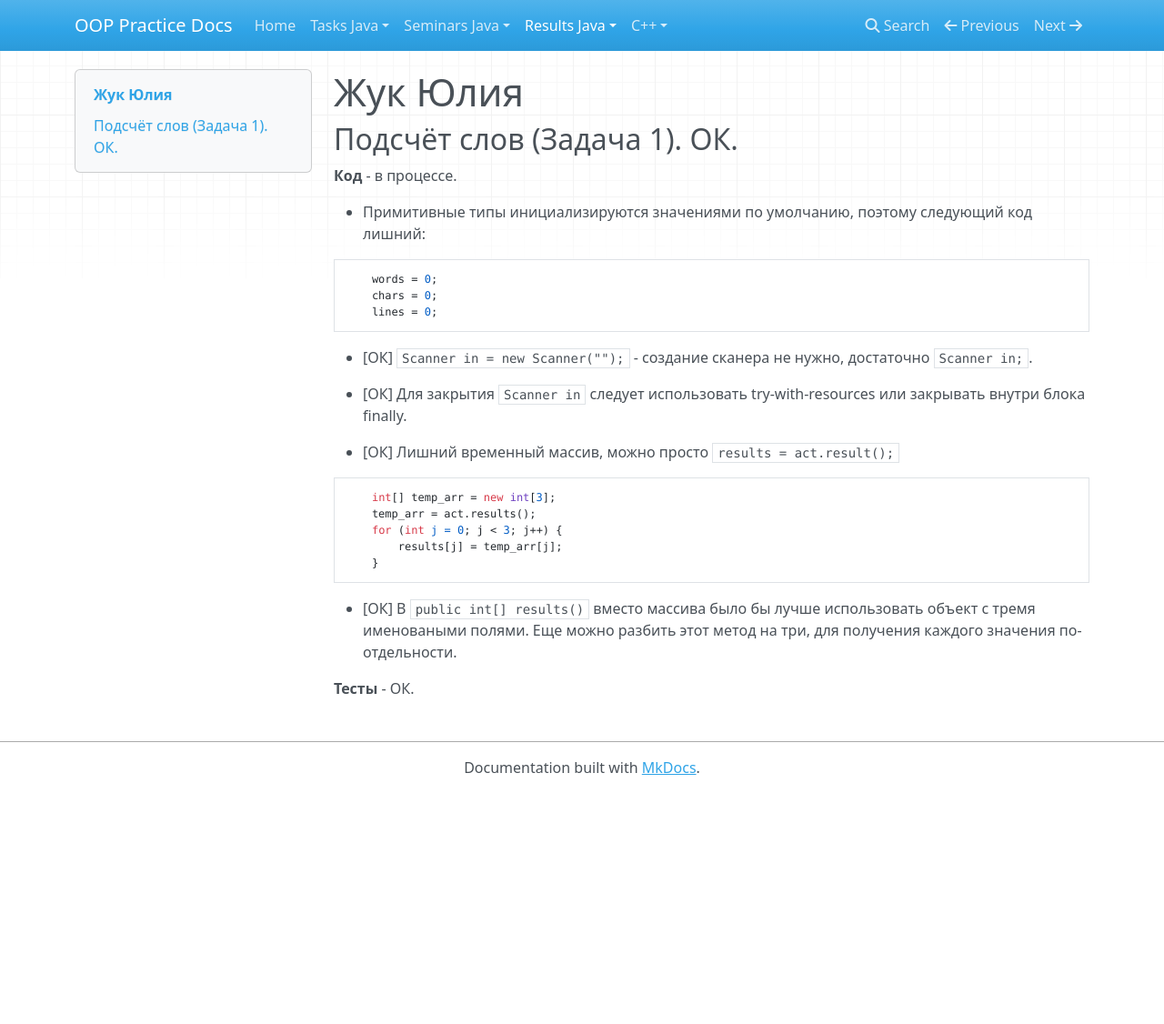
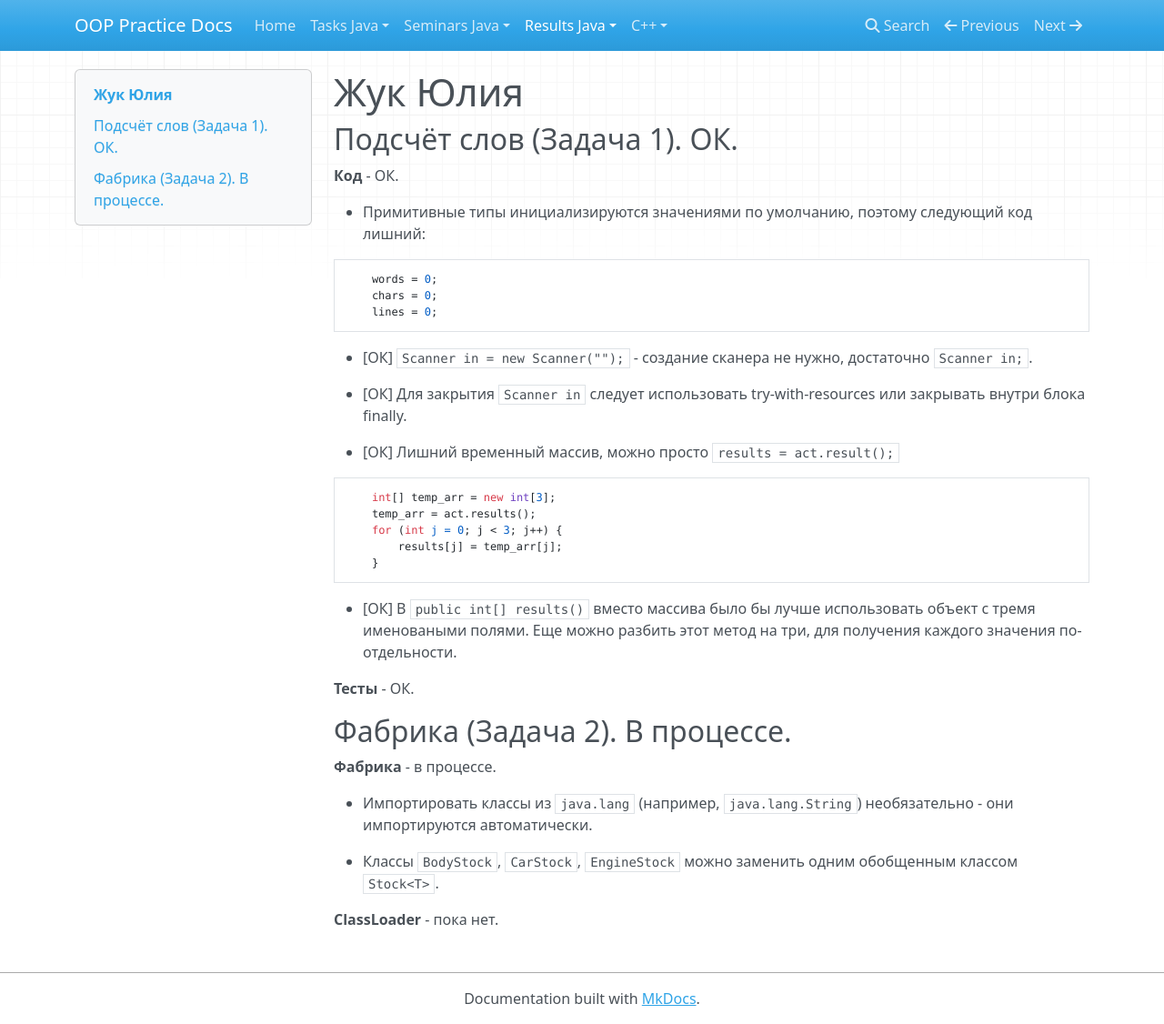
Before and after one commit to avoronkov/oop, an MkDocs documentation site: the page built from docs/2017.java/results/zhuk.md, in a window 1280 px wide and 1126 px high. Shown: the whole window at 91% size. Built offline with MkDocs 1.6.1, drawn with Linux system fonts in a browser that asks for light colours; nearby versions of some CDN libraries; old or Windows-style settings are respelled for this version of MkDocs.

Commit message:
zhuk results updated

````diff
--- a/docs/2017.java/results/zhuk.md
+++ b/docs/2017.java/results/zhuk.md
@@ -2,7 +2,7 @@
 
 ## Подсчёт слов (Задача 1). ОК.
 
-**Код** - в процессе.
+**Код** - ОК.
 
 - Примитивные типы инициализируются значениями по умолчанию, поэтому следующий код лишний:
 ```Java
@@ -29,3 +29,13 @@
 Еще можно разбить этот метод на три, для получения каждого значения по-отдельности.
 
 **Тесты** - ОК.
+
+## Фабрика (Задача 2). В процессе.
+
+**Фабрика** - в процессе.
+
+- Импортировать классы из `java.lang` (например, `java.lang.String`) необязательно - они импортируются автоматически.
+
+- Классы `BodyStock`, `CarStock`, `EngineStock` можно заменить одним обобщенным классом `Stock<T>`.
+
+**ClassLoader** - пока нет.
````
Also changed, not shown: docs/2017.java/results.md (+2 -0 lines), docs/index.md (+1 -1 lines).
